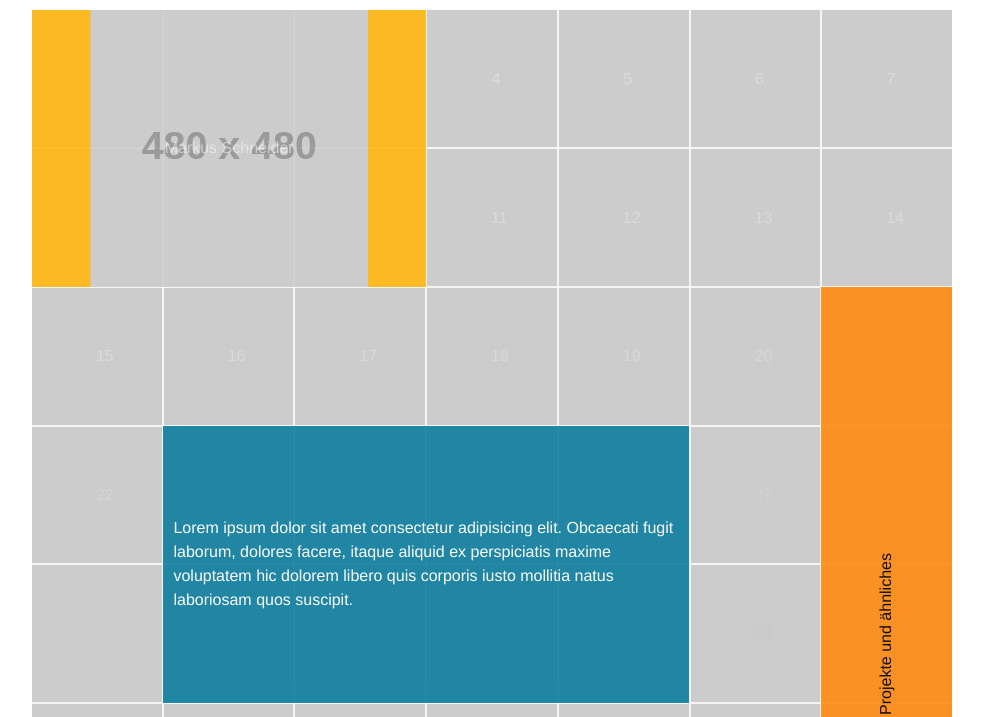
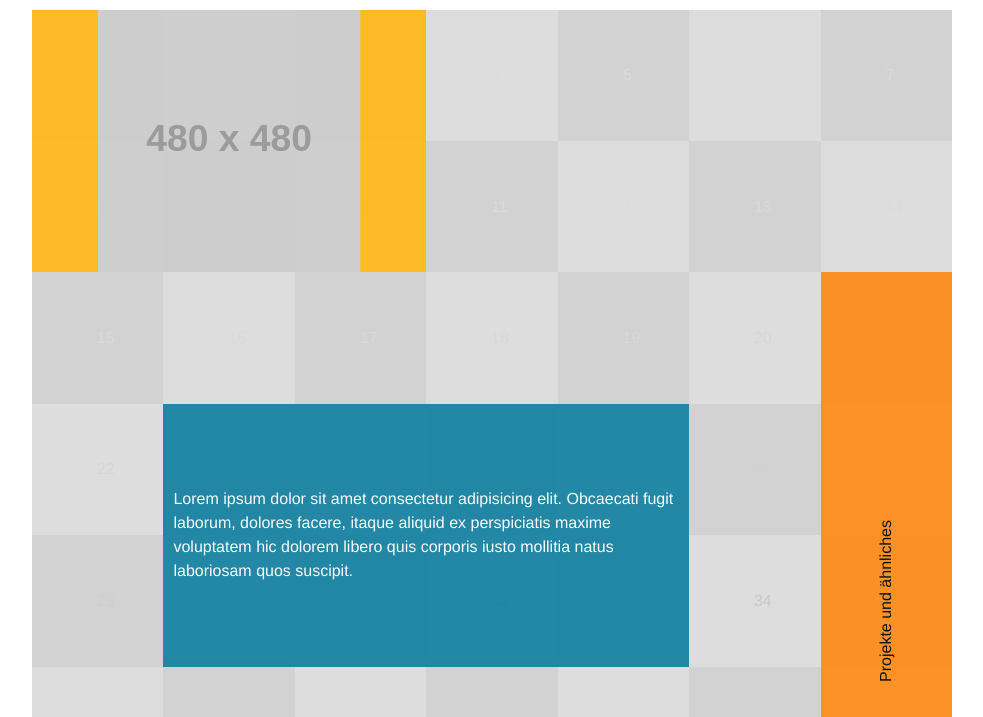
Before and after one commit to seven49-net/7x7-module, a website: page mixed-content.html in a window 1280 px wide. Shown: the part 73-790 px from the top of the page, without its empty margins (148-1131 px from the left). Drawn offline with Linux system fonts and the light colour scheme; placeholder pictures from the web are drawn by us.

Commit message:
add image functionality by js, adjust css

```diff
--- a/js/app.js
+++ b/js/app.js
@@ -57,13 +57,45 @@ if (window.NodeList && !NodeList.prototype.forEach) {
       }
       if (classlist.contains("Image")) {
 
+        var href = item.querySelector("a") ? item.querySelector("a").getAttribute("href") : "";
+        var title = item.querySelector("h3") ? item.querySelector("h3").innerHTML : null;
+        var txt = item.querySelector(".ImageText") ? item.querySelector(".ImageText").innerHTML : null;
+
         var img = item.querySelector("img");
         var alt = img.getAttribute("alt");
         var imgTitle = document.createElement("span");
         imgTitle.setAttribute("class", "image-title");
         imgTitle.innerHTML = alt;
 
-        return (alt) ? item.querySelector(".ImageContainer").appendChild(imgTitle) : "";
+        var wrap = document.createElement("div");
+
+        if (href) {
+          wrap = document.createElement("a");
+          wrap.setAttribute("href", href);
+        }
+        wrap.setAttribute("class", "wrapper");
+        var image = document.createElement("div");
+        image.setAttribute("class", "image");
+        image.appendChild(img);
+        wrap.appendChild(image);
+
+        var text = document.createElement("div");
+        text.setAttribute("class", "text");
+        text.appendChild(imgTitle);
+        if (title) {
+          var t = document.createElement("span");
+          t.setAttribute("class", "text-title");
+          t.innerHTML = title;
+          text.appendChild(t);
+        }
+        if (txt) {
+          var tt = document.createElement("div");
+          tt.setAttribute("class", "text-text");
+          tt.innerHTML = txt;
+          text.appendChild(tt);
+        }
+        wrap.appendChild(text);
+        return item.innerHTML = wrap.outerHTML;
       }
 
     };
--- a/scss/app.scss
+++ b/scss/app.scss
@@ -51,8 +51,39 @@ $secondary-color-2-alpha: rgba($secondary-color-2, .5) !default;
 $complementary-color: #FF8C16 !default;
 $complementary-color-alpha: rgba($complementary-color, .5) !default;
 
+$breakpoints: (
+  x-small: 0,
+  small: 576px,
+  medium: 768px,
+  large: 992px,
+  x-large: 1200px
+) !default;
+
+
 // mixins
+@mixin media($width) {
+   @if map-has-key($breakpoints, $width) {
+    @media (min-width: map-get($breakpoints, $width)) {
+      @content;
+    }
+  } @else {
+    @media (min-width: $width) {
+      @content;
+    }
+  }
+}
 
+@mixin media-down($width) {
+   @if map-has-key($breakpoints, $width) {
+    @media (max-width: map-get($breakpoints, $width)) {
+      @content;
+    }
+  } @else {
+    @media (max-width: $width) {
+      @content;
+    }
+  }
+}
 
 // functions
 
@@ -125,22 +156,25 @@ $complementary-color-alpha: rgba($complementary-color, .5) !default;
   //   text-align: center;
   // }
   .grid {
-    background: #ccc;
+    background: #ddd;
     animation: fadeIn 2s 1;
     display: flex;
     flex-flow: row wrap;
-    margin-right: - $grid-gutter/2;
-    margin-left: - $grid-gutter/2;
+    // margin-right: - $grid-gutter/2;
+    // margin-left: - $grid-gutter/2;
 
     .grid-item {
-      padding: $grid-gutter/2;
-      outline: 1px solid $outline-color;
+      //padding: $grid-gutter/2;
+      //outline: 1px solid $outline-color;
       flex: 0 0 percentage(1/7);
       position: relative;
-
+      //background: rgba(#ccc, 0.8);
+      &:nth-child(2n + 1) {
+        background: rgba(#000, 0.05);
+      }
       &:before {
         content: "";
-        display: inline-block;
+        display: block;
         padding-bottom: 100%;
       }
 
@@ -267,13 +301,21 @@ $complementary-color-alpha: rgba($complementary-color, .5) !default;
   }
 
   &.Image {
-    .ImageContainer {
+    .wrapper {
+      display: block;
       height: 100%;
-      // a {
-      //   display: block;
-      //   width: 100%;
-      //   height: 100%;
-      // }
+      width: 100%;
+      position: relative;
+      text-decoration: none;
+    }
+    .image {
+      height: 100%;
+      width: 100%;
+      position: absolute;
+      top: 0;
+      left:0;
+      opacity: 1;
+      transition: opacity 1000ms ease;
       img {
         position: absolute;
         top: 0;
@@ -283,21 +325,68 @@ $complementary-color-alpha: rgba($complementary-color, .5) !default;
         transform: translate(-50% , 0);
         margin: 0 !important;
       }
+      // .image-title {
+      //   position: absolute;
+      //   padding: 10px;
+      //   left: 50%;
+      //   top: 50%;
+      //   transform: translate(-50%, -50%);
+      //   opacity: 0;
+      //   transition: opacity 300ms ease;
+      //   cursor: pointer;
+      // }
+
+    }
+    .text {
+      width: 100%;
+      position: absolute;
+      padding: 10px;
+      top: 0;
+      left: 0;
+      opacity: 0;
+      transition: opacity 500ms ease;
+      // transform: translate(0, - 50%);
+      // top: 50%;
+
+
+
+
       .image-title {
-        position: absolute;
-        padding: 10px;
-        left: 50%;
-        top: 50%;
-        transform: translate(-50%, -50%);
-        opacity: .5;
-        transition: opacity 300ms ease;
-        cursor: pointer;
+        display: block;
+        font-size: .825rem;
+      }
+      .text-title {
+        display: none;
+        font-size: 1rem;
+      }
+      .text-text {
+        display: none;
+        font-size: .825rem;
+        margin-top: 1rem;
+        p {
+          margin: 0;
+        }
       }
 
+      @include media(md) {
+        .image-title,
+        .text-title {
+          font-size: 1rem;
+          display: block;
+        }
+        .text-text {
+          display: block;
+        }
+      }
     }
-    &:hover .image-title {
+    .wrapper:hover {
+      .image {
+        opacity: 0;
+      }
+      .text {
         opacity: 1;
       }
+    }
 
   }
 
```
Also changed, not shown: partner.html (added, +96 -0 lines), css/app.css.
